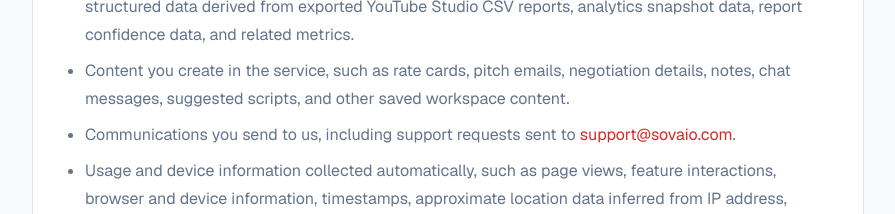
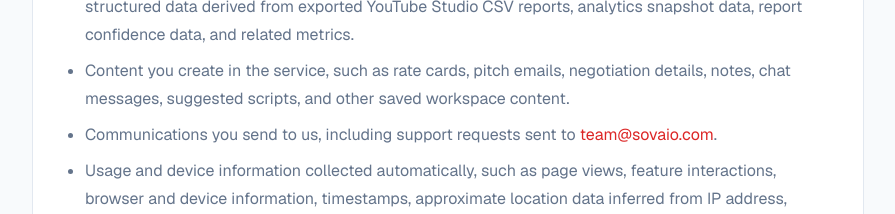
Before and after one commit to AydinK515/Sovaio, a Next.js app: page /privacy-policy in a window 1280 px wide. Shown: the part 960-1174 px from the top of the page, without its empty margins (192-1087 px from the left). Built offline with nearby package versions, Linux system fonts and the light colour scheme; no server answers.

Commit message:
change email

```diff
--- a/app/privacy-policy/page.tsx
+++ b/app/privacy-policy/page.tsx
@@ -62,8 +62,8 @@ export default function PrivacyPolicyPage() {
           </li>
           <li>
             Communications you send to us, including support requests sent to{' '}
-            <a className="text-primary hover:text-primary-hover" href="mailto:support@sovaio.com">
-              support@sovaio.com
+            <a className="text-primary hover:text-primary-hover" href="mailto:team@sovaio.com">
+              team@sovaio.com
             </a>
             .
           </li>
@@ -155,8 +155,8 @@ export default function PrivacyPolicyPage() {
           <li>
             You can request account deletion by using any in-product deletion feature we make
             available or by contacting{' '}
-            <a className="text-primary hover:text-primary-hover" href="mailto:support@sovaio.com">
-              support@sovaio.com
+            <a className="text-primary hover:text-primary-hover" href="mailto:team@sovaio.com">
+              team@sovaio.com
             </a>
             .
           </li>
@@ -178,8 +178,8 @@ export default function PrivacyPolicyPage() {
         </p>
         <p>
           If you want to exercise a privacy request, contact{' '}
-          <a className="text-primary hover:text-primary-hover" href="mailto:support@sovaio.com">
-            support@sovaio.com
+          <a className="text-primary hover:text-primary-hover" href="mailto:team@sovaio.com">
+            team@sovaio.com
           </a>{' '}
           and include enough information for us to evaluate and respond.
         </p>
@@ -198,8 +198,8 @@ export default function PrivacyPolicyPage() {
           Sovaio is not directed to children under 13, and we do not knowingly collect personal
           information from children under 13. If you believe a child under 13 has provided personal
           information to us, contact{' '}
-          <a className="text-primary hover:text-primary-hover" href="mailto:support@sovaio.com">
-            support@sovaio.com
+          <a className="text-primary hover:text-primary-hover" href="mailto:team@sovaio.com">
+            team@sovaio.com
           </a>{' '}
           so we can investigate.
         </p>
--- a/app/terms-of-service/page.tsx
+++ b/app/terms-of-service/page.tsx
@@ -47,7 +47,7 @@ export default function TermsOfServicePage() {
           <li>You must be able to form a binding contract in order to use Sovaio.</li>
           <li>You are responsible for providing accurate account information and keeping your credentials secure.</li>
           <li>You are responsible for all activity that occurs under your account.</li>
-          <li>You must promptly notify us at <a className="text-primary hover:text-primary-hover" href="mailto:support@sovaio.com">support@sovaio.com</a> if you believe your account has been compromised.</li>
+          <li>You must promptly notify us at <a className="text-primary hover:text-primary-hover" href="mailto:team@sovaio.com">team@sovaio.com</a> if you believe your account has been compromised.</li>
         </ul>
       </LegalSection>
 
@@ -154,8 +154,8 @@ export default function TermsOfServicePage() {
         <p>
           You may stop using the service at any time. If available in the product, you may also
           delete your account through your settings or by contacting{' '}
-          <a className="text-primary hover:text-primary-hover" href="mailto:support@sovaio.com">
-            support@sovaio.com
+          <a className="text-primary hover:text-primary-hover" href="mailto:team@sovaio.com">
+            team@sovaio.com
           </a>
           .
         </p>
@@ -212,8 +212,8 @@ export default function TermsOfServicePage() {
       <LegalSection title="15. Contact">
         <p>
           If you have questions about these Terms, contact{' '}
-          <a className="text-primary hover:text-primary-hover" href="mailto:support@sovaio.com">
-            support@sovaio.com
+          <a className="text-primary hover:text-primary-hover" href="mailto:team@sovaio.com">
+            team@sovaio.com
           </a>
           .
         </p>
--- a/components/legal-page.tsx
+++ b/components/legal-page.tsx
@@ -53,8 +53,8 @@ export async function LegalPage({ title, summary, effectiveDate, children }: Leg
               <p className="font-semibold text-foreground">Questions?</p>
               <p className="mt-2 text-muted">
                 Contact us at{' '}
-                <a className="text-primary hover:text-primary-hover" href="mailto:support@sovaio.com">
-                  support@sovaio.com
+                <a className="text-primary hover:text-primary-hover" href="mailto:team@sovaio.com">
+                  team@sovaio.com
                 </a>
                 . You can also return to the{' '}
                 <Link className="text-primary hover:text-primary-hover" href="/">
```
